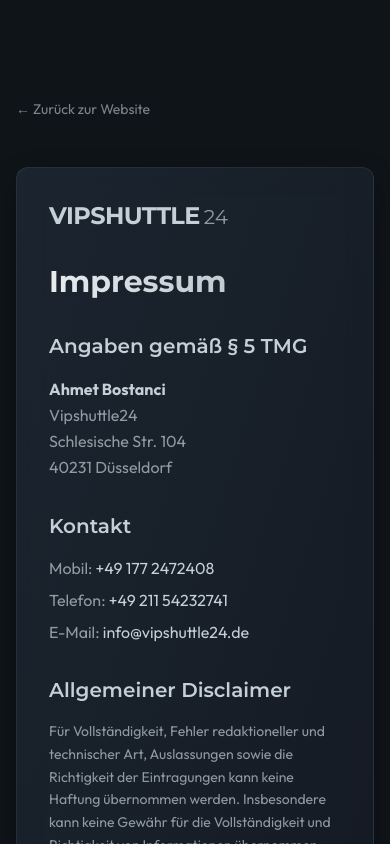
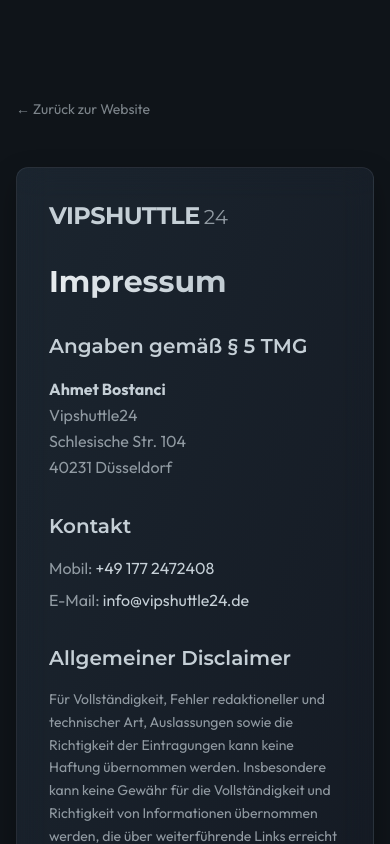
Before and after one commit to DevBerkcan/vipshuttle24-corporate-main, a Next.js app: page /impressum in a window 390 px wide. Shown: the top 844 px of the page. Built offline with nearby package versions, Linux system fonts and the light colour scheme.

Commit message:
Remove phone number

```diff
--- a/src/app/impressum/page.tsx
+++ b/src/app/impressum/page.tsx
@@ -45,7 +45,6 @@ export default function Impressum({ searchParams }: { searchParams?: { lang?: st
             <h2 className="text-xl font-display font-semibold text-silver mb-4">{i.s2Title}</h2>
             <div className="text-silver/70 space-y-2">
               <p>{i.s2Mobile}: <a href="tel:+491772472408" className="text-silver hover:text-platinum transition-colors">+49 177 2472408</a></p>
-              <p>{i.s2Phone}: <a href="tel:+4921154232741" className="text-silver hover:text-platinum transition-colors">+49 211 54232741</a></p>
               <p>{i.s2Email}: <a href="mailto:info@vipshuttle24.de" className="text-silver hover:text-platinum transition-colors">info@vipshuttle24.de</a></p>
             </div>
           </section>
```
